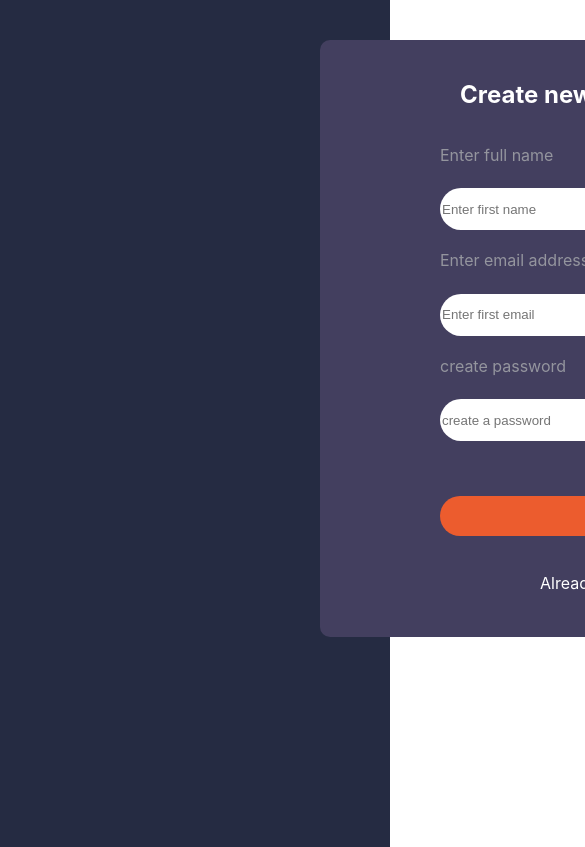
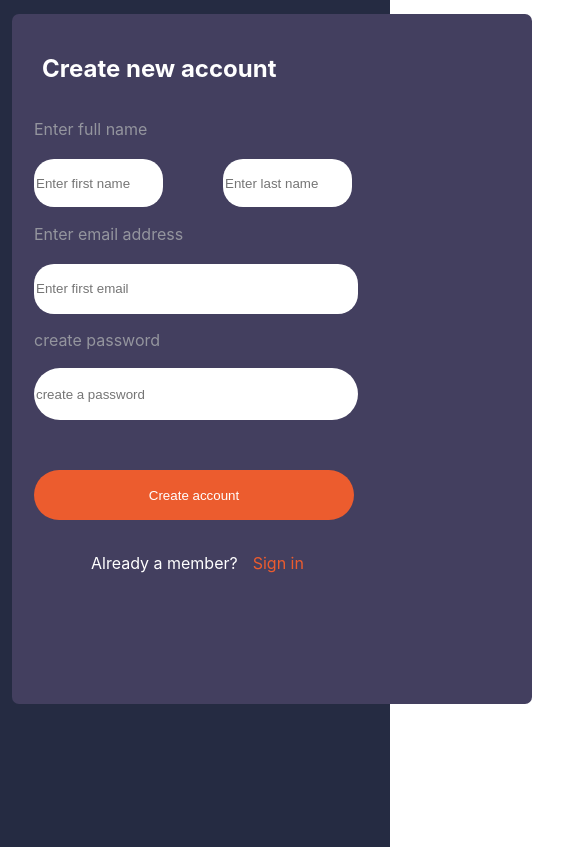
Before and after one commit to jMkwendy45/TimeKeeperFrontEnd, a React (Create React App) app: page /sign_up in a window 390 px wide. Shown: the top 847 px of the page, 585 px wide, since content can reach past the window. Built offline with nearby package versions, Linux system fonts and the light colour scheme.

Commit message:
screen responsiveness

```diff
--- a/public/index.html
+++ b/public/index.html
@@ -1,4 +1,4 @@
-<!DOCTYPE html>
+ <!DOCTYPE html>
 <html lang="en">
   <head>
     <meta charset="utf-8" />
@@ -25,6 +25,7 @@
       Learn how to configure a non-root public URL by running `npm run build`.
     -->
     <title>React App</title>
+    <link rel="stylesheet" href="https://cdnjs.cloudflare.com/ajax/libs/font-awesome/6.4.2/css/all.min.css" integrity="sha512-z3gLpd7yknf1YoNbCzqRKc4qyor8gaKU1qmn+CShxbuBusANI9QpRohGBreCFkKxLhei6S9CQXFEbbKuqLg0DA==" crossorigin="anonymous" referrerpolicy="no-referrer" />
   </head>
   <body>
     <noscript>You need to enable JavaScript to run this app.</noscript>
--- a/src/component/navBar/NavBar.jsx
+++ b/src/component/navBar/NavBar.jsx
@@ -1,6 +1,13 @@
 import './navBar.css'
 import {Link} from "react-router-dom";
+import React, { useState } from "react";
+
+
 const NavBar = () =>{
+    const [isOpen,setIsOpen] = useState(false)
+    const handleClick=()=>{
+        setIsOpen(!isOpen)
+    }
 
     return(
         <div class="nav-main-container">
@@ -8,7 +15,7 @@ const NavBar = () =>{
                 <h4>TimeKeper</h4>
                 <div className="navBarFields">
                     <ul>
-                   <li><a href="#">Home</a></li>
+                        <li className="active"><a href="#">Home</a></li>
                         <Link to="/login">Login</Link>
                         <li><a href="#">About</a></li>
                         <li><a href="#">Contact Us</a></li>
@@ -26,11 +33,19 @@ const NavBar = () =>{
                         </div>
 
                     </ul>
-
+                </div>
+                <div id="mobile">
+                    <i className="fasfa-bars">
+                    </i>
+                </div>
+                <div id="mobile">
+                    <i className="fasfa-times">
+                    </i>
+                </div>
 
             </div>
         </div>
-        </div>
+
     )
 }
 export default NavBar
--- a/src/component/navBar/navBar.css
+++ b/src/component/navBar/navBar.css
@@ -33,6 +33,20 @@
 .navBarFields a {
     text-decoration: none;
     color:#9a9da6;
+    transition:0.3s ease-in-out;
+}
+.navBarFields li a:hover{
+    text-decoration: none;
+    color:#ec5c2e;
+}
+.navBarFields li a:hover::after{
+    content:"";
+    width:30%;
+    height:2px;
+    background:#ec5c2e;
+    position:absolute;
+    bottom:-4px;
+    left:20px;
 }
 .buttons button{
     width: 100px;
@@ -55,6 +69,6 @@
     color: white;
     margin-right:7px;
 }
-@media screen and (min-width: 361px) and (max-width: 480px) {
-    /* Your CSS rules for mid-sized Android smartphones go here */
+#mobile i{
+    color:white;
 }
--- a/src/component/signup/signup.css
+++ b/src/component/signup/signup.css
@@ -71,3 +71,57 @@ label{
     margin-left:15px;
     color:#ec5c2e
 }
+
+@media screen and (min-width:320px) and (max-width:480px){
+    .createacct-container{
+        width: 480px;
+        height: 650px;
+        border: none;
+        border-radius:7px;
+        margin-left:2px;
+        padding:20px;
+        margin-top:4px;
+        background-color:#433f5f;
+    }
+    .main-cont{
+       margin-left:2px;
+       line-height: 3.3;
+   }
+    .full-name-container input{
+        width:125px;
+        height:46px;
+        border-radius:20px;
+        border:none;
+    }
+    .email-cont input{
+        width:320px;
+        height:48px;
+        border-radius:20px;
+        border:none;
+    }
+    .psswrdtxt input{
+        width:320px;
+        height:50px;
+        border-radius:30px;
+        border:none;
+    }
+    .crtbutton button{
+        height:50px;
+        width:320px;
+        border:none;
+        border-radius:30px;
+        background-color: #ec5c2e;
+        border:none;
+        color:white;
+        margin-top:50px;
+    }
+    .creat-txt h2{
+        color:white;
+        margin-left:10px;
+    }
+    .alredysign{
+        display:flex;
+        margin-left:57px;
+    }
+
+}
```
Lines whose indentation alone changed are shown as unchanged.
